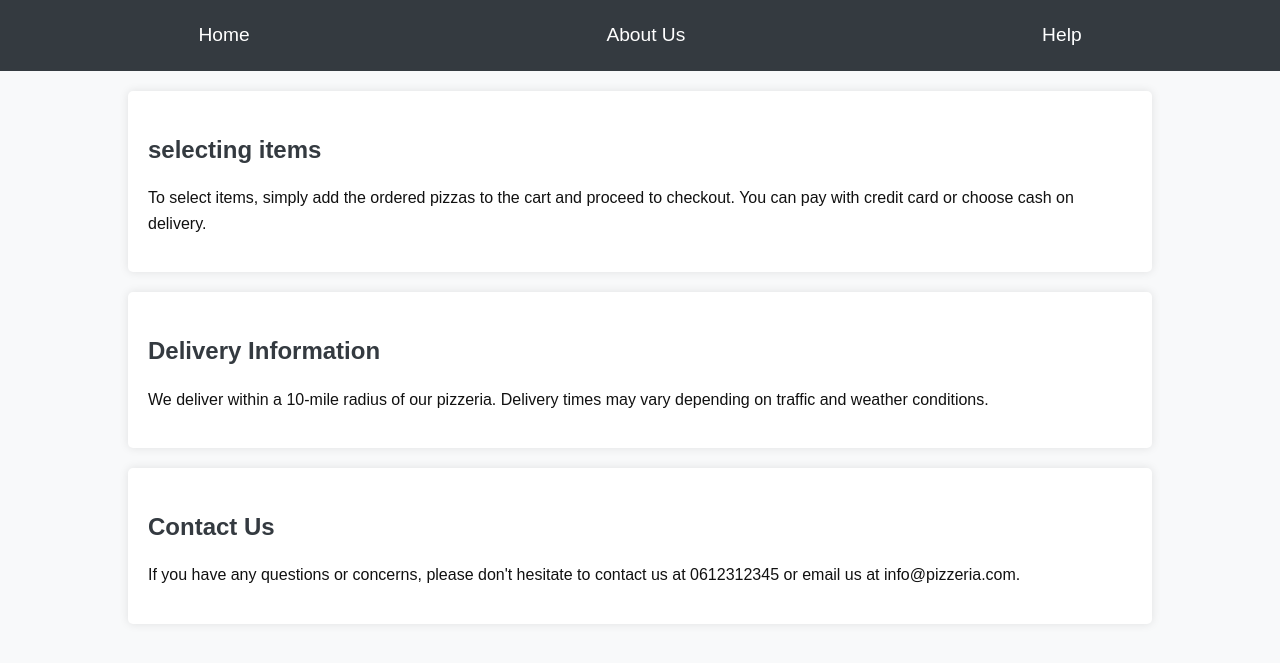
After one commit to imranboutadghart/SI_proj, a PHP site: page /help.html in a window 1280 px wide. The commit adds this page. Shown: the top 663 px of the page. Run offline with PHP 8.4, Linux system fonts and the light colour scheme.

Commit message:
finished

```diff
--- /dev/null
+++ b/help.html
@@ -0,0 +1,83 @@
+<!DOCTYPE html>
+<html lang="en">
+<head>
+	<meta charset="UTF-8">
+	<meta name="viewport" content="width=device-width, initial-scale=1.0">
+	<title>help</title>
+	<style>
+	body {
+    	font-family: Arial, sans-serif;
+    	margin: 0;
+    	padding: 0;
+    	background-color: #f8f9fa;
+    	color: #111111;
+    	line-height: 1.6;
+	}
+
+	header {
+    	background-color: #343a40;
+    	padding: 20px;
+    	text-align: center;
+	}
+
+	nav {
+    	display: flex;
+    	justify-content: space-around;
+    	list-style-type: none;
+    	margin: 0;
+    	padding: 0;
+	}
+
+	nav a {
+		color: white;
+		text-decoration: none;
+		font-size: 1.2em;
+	}
+
+	nav a:hover {
+		color: #007bff;
+	}
+	main {
+        width: 80%;
+        margin: 0 auto;
+        padding: 20px;
+    }
+
+    section {
+        margin-bottom: 20px;
+        padding: 20px;
+        background-color: #ffffff;
+        border-radius: 5px;
+        box-shadow: 0 0 10px rgba(0, 0, 0, 0.1);
+    }
+
+    h2 {
+        color: #343a40;
+        margin-bottom: 10px;
+    }
+	</style>
+</head>
+<body>
+    <header>
+		<nav>
+			<a href="index.php">Home</a>
+			<a href="about.html">About Us</a>
+			<a href="help.html">Help</a>
+		</nav>
+	</header>
+    <main>
+        <section>
+            <h2>selecting items</h2>
+            <p>To select items, simply add the ordered pizzas to the cart and proceed to checkout. You can pay with credit card or choose cash on delivery.</p>
+        </section>
+        <section>
+            <h2>Delivery Information</h2>
+            <p>We deliver within a 10-mile radius of our pizzeria. Delivery times may vary depending on traffic and weather conditions.</p>
+        </section>
+        <section>
+            <h2>Contact Us</h2>
+            <p>If you have any questions or concerns, please don't hesitate to contact us at 0612312345 or email us at info@pizzeria.com.</p>
+        </section>
+    </main>
+</body>
+</html>
```
Also changed, not shown: about.html (added, +83 -0 lines), index.php (+5 -4 lines), style.css (renamed from bruh.css, +14 -5 lines).
